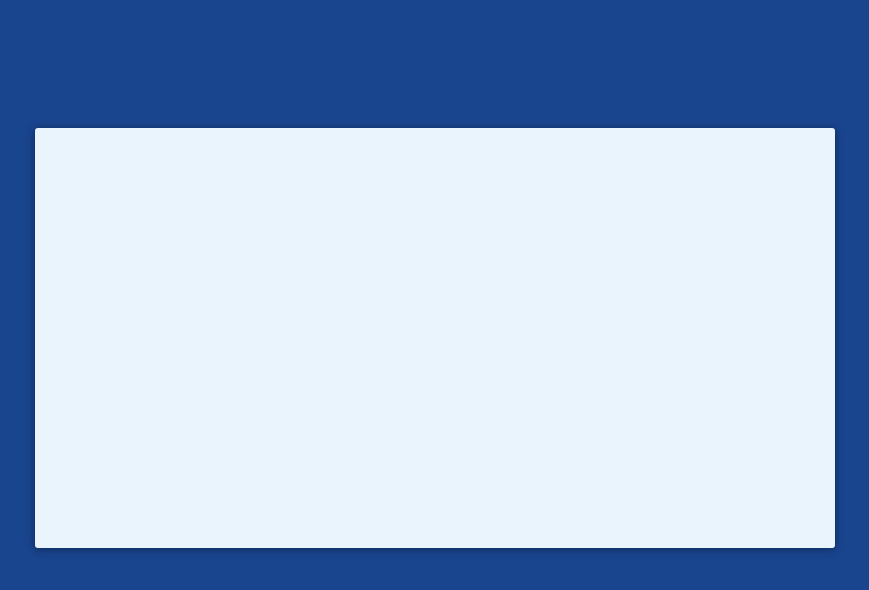
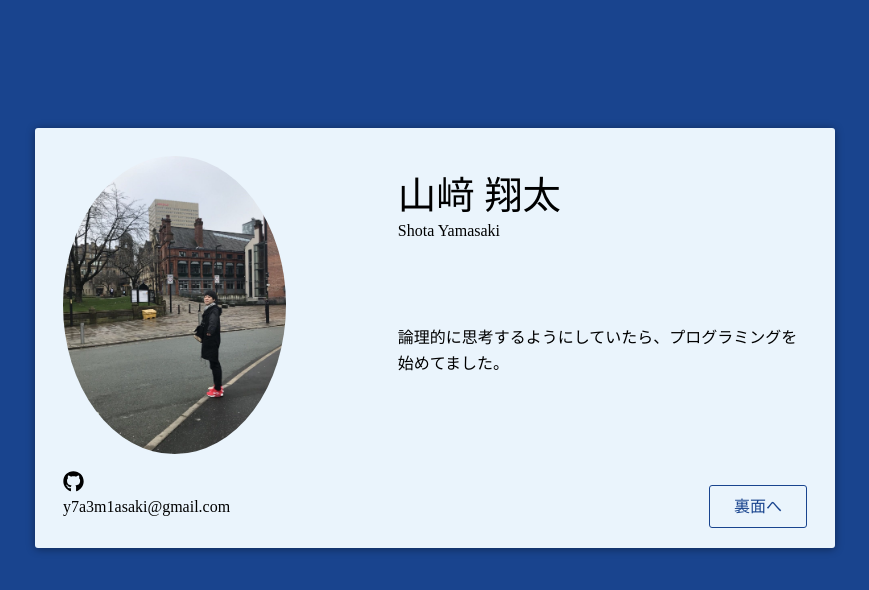
Before and after one commit to yamawo/react-portfolio, a React (Create React App) app: page / in a window 1280 px wide. Shown: the top 590 px of the page, without its empty margins (205-1074 px from the left). Built offline with nearby package versions, Linux system fonts and the light colour scheme.

Commit message:
adjust Scss, match components

```diff
--- a/src/components/ProfileCard.tsx
+++ b/src/components/ProfileCard.tsx
@@ -1,20 +1,24 @@
 import * as React from 'react';
 import styled from 'styled-components';
 import CardPlate from './CardPlate';
-// front
-// back
+import ProfileCardFront from './ProfileCardFront';
+import ProfileCardBack from './ProfileCardBack';
 
 
 const ProfileCard = () => {
+    const [isTurn, setIsTurn] = React.useState(false);
 
     return (
         <Wrapper>
             <CardPlate>
-
+                {   isTurn ?
+                    <ProfileCardBack onTurn={() => setIsTurn(!isTurn)} /> :
+                    <ProfileCardFront onTurn={() => setIsTurn(!isTurn)} />
+                }
             </CardPlate>
         </Wrapper>
     )
-}
+};
 
 const Wrapper = styled.div`
     display: flexbox;
--- a/src/components/ProfileCardBack.tsx
+++ b/src/components/ProfileCardBack.tsx
@@ -10,23 +10,19 @@ const ProfileCardBack = ({ onTurn }: Props) => (
     <>
         <DetailBox>
             <Detail>
-                <Title>フロントエンドスキル</Title>
+                <Title>フロント</Title>
                 <p>HTML, haml, CSS, Scss, JavaScript, jQuery, TypeScript, React, Vue.js, BEM</p>
             </Detail>
-        </DetailBox>
-        <DetailBox>
             <Detail>
                 <Title>バックエンドスキル他</Title>
-                <p>Ruby, RubyonRails, MySQL, AWS（EC2/S3）, Git</p>
+                <p>Ruby, RubyonRails, MySQL, AWS（EC2/S3）<br />, Git</p>
             </Detail>
         </DetailBox>
         <DetailBox>
             <Detail>
                 <Title>趣味</Title>
-                <p>海外サッカー観戦・分析, ゲーム（FIFA, OverWatch...）, 読書（最近は技術書に偏っています）</p>
+                <p>海外サッカー観戦・分析,  ゲーム,  読書</p>
             </Detail>
-        </DetailBox>
-        <DetailBox>
             <Detail>
                 <Title>特技</Title>
                 <p>剣道, 電気制御回路図作成, AutoCAD</p>
--- a/src/components/ProfileCardFront.tsx
+++ b/src/components/ProfileCardFront.tsx
@@ -8,8 +8,8 @@ import {
 } from '@fortawesome/free-brands-svg-icons';
 import SnsIcon from './SnsIcon';
 import Button from './Button';
-const icon = require('../../public/images/icon.jpg');
-const icon2 = require('../../public/images/icon2.jpg');
+const icon = 'images/icon.jpg';          // public以下を探してくれる
+const icon2 = 'images/icon2.jpg';
 
 interface Props {
     onTurn: () => void;
@@ -54,6 +54,7 @@ const Right = styled.div`
     position: relative;
     width: 70%;
     height: 100%;
+    padding-top: 20px;
     padding-left: 15%;
     box-sizing: border-box;
 `;
@@ -63,7 +64,7 @@ const IconBox = styled.div`
 `;
 
 const ProfileBox = styled.div`
-    margin-top: 10%;
+    margin-top: 20%;
 `;
 
 const SubInfo = styled.div`
```
Also changed, not shown: public/images/icon2.jpg.
